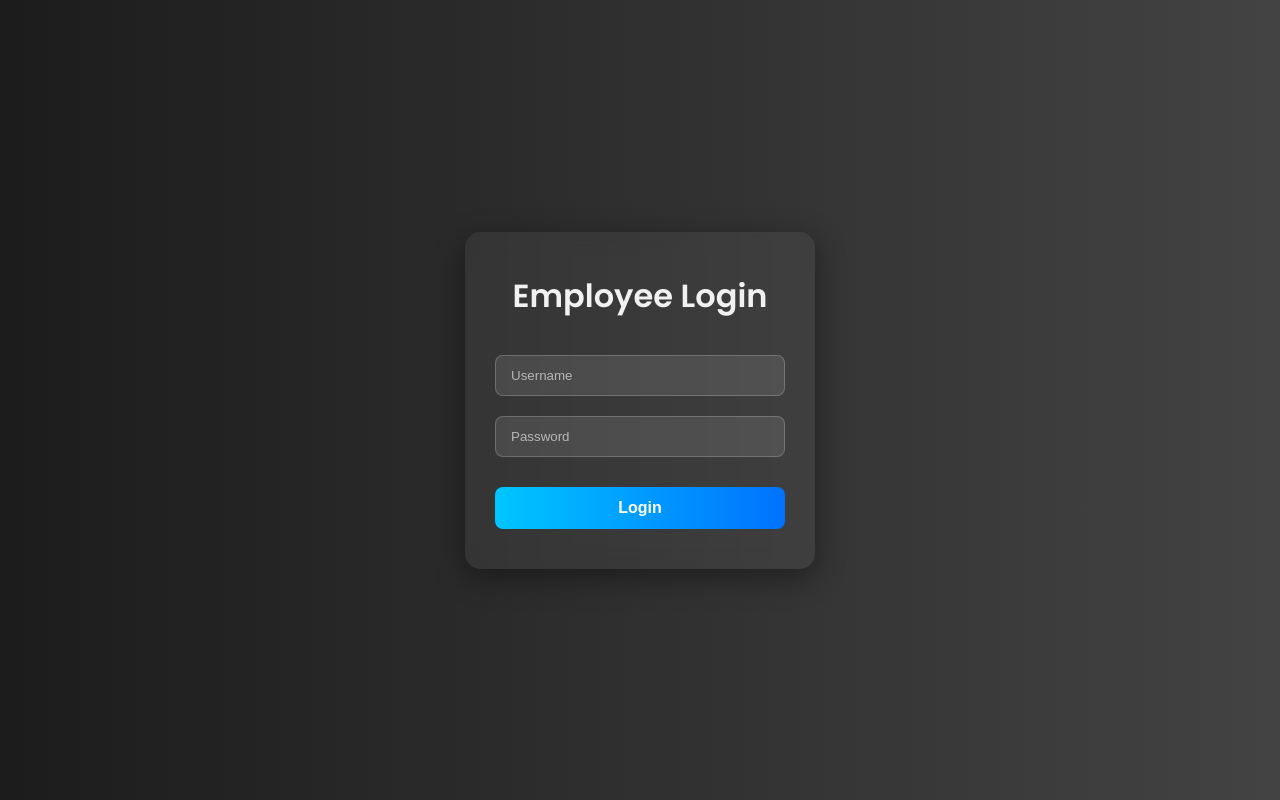
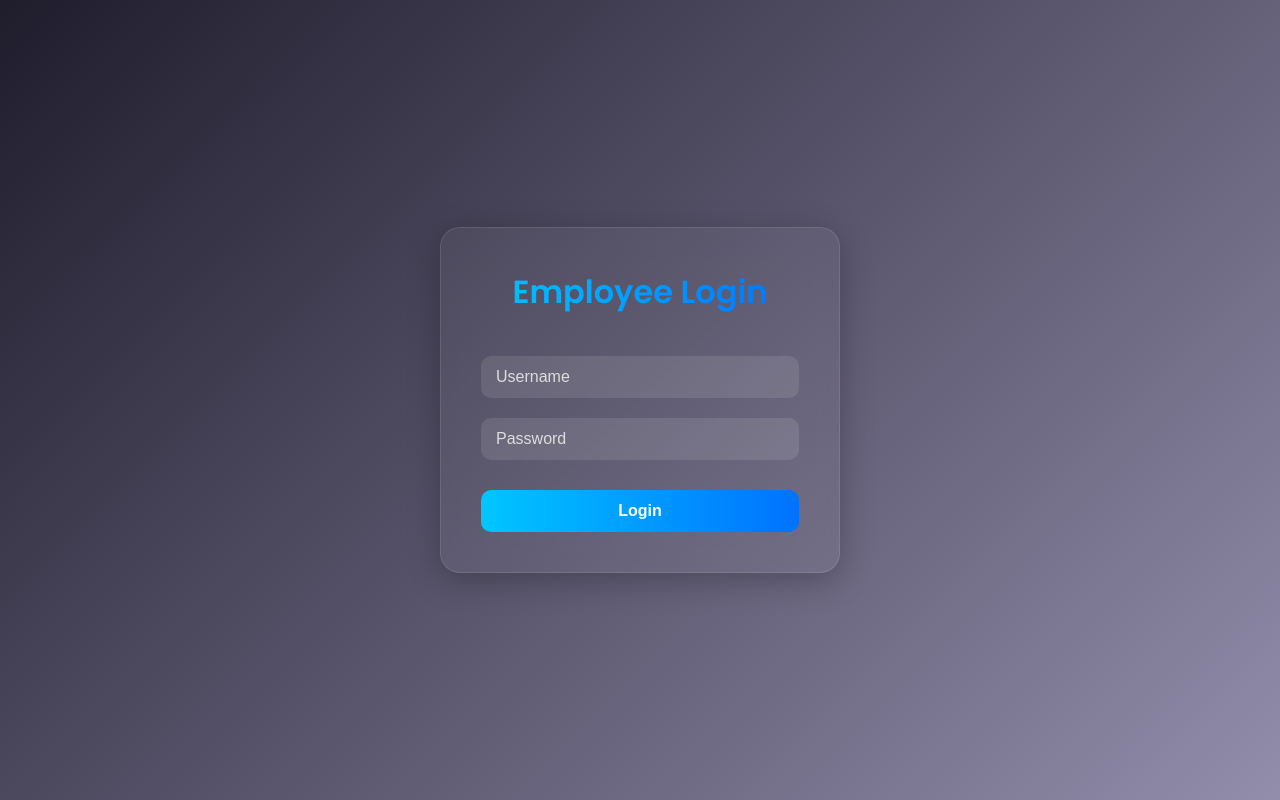
Before and after one commit to kazim0010/Demo-App, a Flask app: page /employee-login in a window 1280 px wide. Run offline with Flask 3, Linux system fonts and the light colour scheme.

Commit message:
Modify login.html

```diff
--- a/templates/login.html
+++ b/templates/login.html
@@ -14,124 +14,92 @@
 
     body {
       font-family: 'Poppins', sans-serif;
-      min-height: 100vh;
-      background: linear-gradient(to right, #1c1c1c, #434343);
+      background: linear-gradient(135deg, #1f1c2c, #928dab);
+      height: 100vh;
       display: flex;
       justify-content: center;
       align-items: center;
-      padding: 20px;
-      color: #fff;
     }
 
-    .login-box {
+    .login-container {
       background: rgba(255, 255, 255, 0.05);
-      padding: 40px 30px;
-      border-radius: 15px;
-      backdrop-filter: blur(10px);
-      box-shadow: 0 8px 30px rgba(0, 0, 0, 0.4);
-      width: 100%;
-      max-width: 350px;
+      border-radius: 20px;
+      padding: 40px;
+      width: 90%;
+      max-width: 400px;
+      backdrop-filter: blur(12px);
+      border: 1px solid rgba(255, 255, 255, 0.1);
+      box-shadow: 0 8px 32px rgba(0, 0, 0, 0.25);
+      color: #fff;
       text-align: center;
-      animation: fadeIn 1s ease-in-out;
+      transition: 0.3s ease-in-out;
     }
 
-    .login-box h2 {
-      margin-bottom: 25px;
+    .login-container h2 {
+      margin-bottom: 30px;
       font-size: 2em;
-      font-weight: 600;
-      color: #f1f1f1;
+      background: linear-gradient(90deg, #00c6ff, #0072ff);
+      -webkit-background-clip: text;
+      -webkit-text-fill-color: transparent;
     }
 
-    .login-box input[type="text"],
-    .login-box input[type="password"] {
+    .login-container input {
       width: 100%;
       padding: 12px 15px;
       margin: 10px 0;
-      border: 1px solid rgba(255, 255, 255, 0.2);
-      border-radius: 8px;
+      border: none;
+      border-radius: 10px;
       background: rgba(255, 255, 255, 0.1);
-      color: white;
-      transition: border 0.3s ease;
+      color: #fff;
+      font-size: 1em;
     }
 
-    .login-box input[type="text"]:focus,
-    .login-box input[type="password"]:focus {
-      border-color: #1abc9c;
-      outline: none;
+    .login-container input::placeholder {
+      color: #ddd;
     }
 
-    .login-box input::placeholder {
-      color: rgba(255, 255, 255, 0.6);
+    .login-container button {
+      width: 100%;
+      padding: 12px;
+      border: none;
+      border-radius: 10px;
+      margin-top: 20px;
+      background: linear-gradient(90deg, #00c6ff, #0072ff);
+      color: white;
+      font-size: 1em;
+      font-weight: 600;
+      cursor: pointer;
+      transition: background 0.3s ease;
     }
 
-    .login-box input[type="submit"] {
-      margin-top: 20px;
-      width: 100%;
-      padding: 12px;
-      font-size: 1em;
-      font-weight: bold;
-      background: linear-gradient(90deg, #00c6ff, #0072ff);
-      color: white;
-      border: none;
-      border-radius: 8px;
-      cursor: pointer;
-      transition: transform 0.3s ease, background 0.3s ease;
-    }
-
-    .login-box input[type="submit"]:hover {
-      transform: scale(1.05);
+    .login-container button:hover {
       background: linear-gradient(90deg, #0072ff, #00c6ff);
     }
 
-    .error {
-      color: #ff4d4d;
-      margin-bottom: 10px;
-      font-size: 0.95em;
-    }
-
-    @keyframes fadeIn {
-      from {
-        opacity: 0;
-        transform: translateY(-20px);
-      }
-      to {
-        opacity: 1;
-        transform: translateY(0);
-      }
-    }
-
-    /* Responsive for smaller devices */
-    @media (max-width: 480px) {
-      .login-box {
+    @media (max-width: 500px) {
+      .login-container {
         padding: 30px 20px;
-        width: 100%;
       }
 
-      .login-box h2 {
-        font-size: 1.6em;
-      }
-
-      .login-box input[type="submit"] {
-        font-size: 0.95em;
+      .login-container h2 {
+        font-size: 1.5em;
       }
     }
   </style>
 </head>
 <body>
-  <div class="login-box">
+  <div class="login-container">
     <h2>Employee Login</h2>
-    {% if error %}
-      <p class="error">{{ error }}</p>
-    {% endif %}
-    <form method="POST">
+    <form action="/employee-login" method="POST">
       <input type="text" name="username" placeholder="Username" required>
       <input type="password" name="password" placeholder="Password" required>
-      <input type="submit" value="Login">
+      <button type="submit">Login</button>
     </form>
   </div>
 </body>
 </html>
 
+
 <!-- Test Credentials:-
         Username: kazim
         Password: kazim123
```
